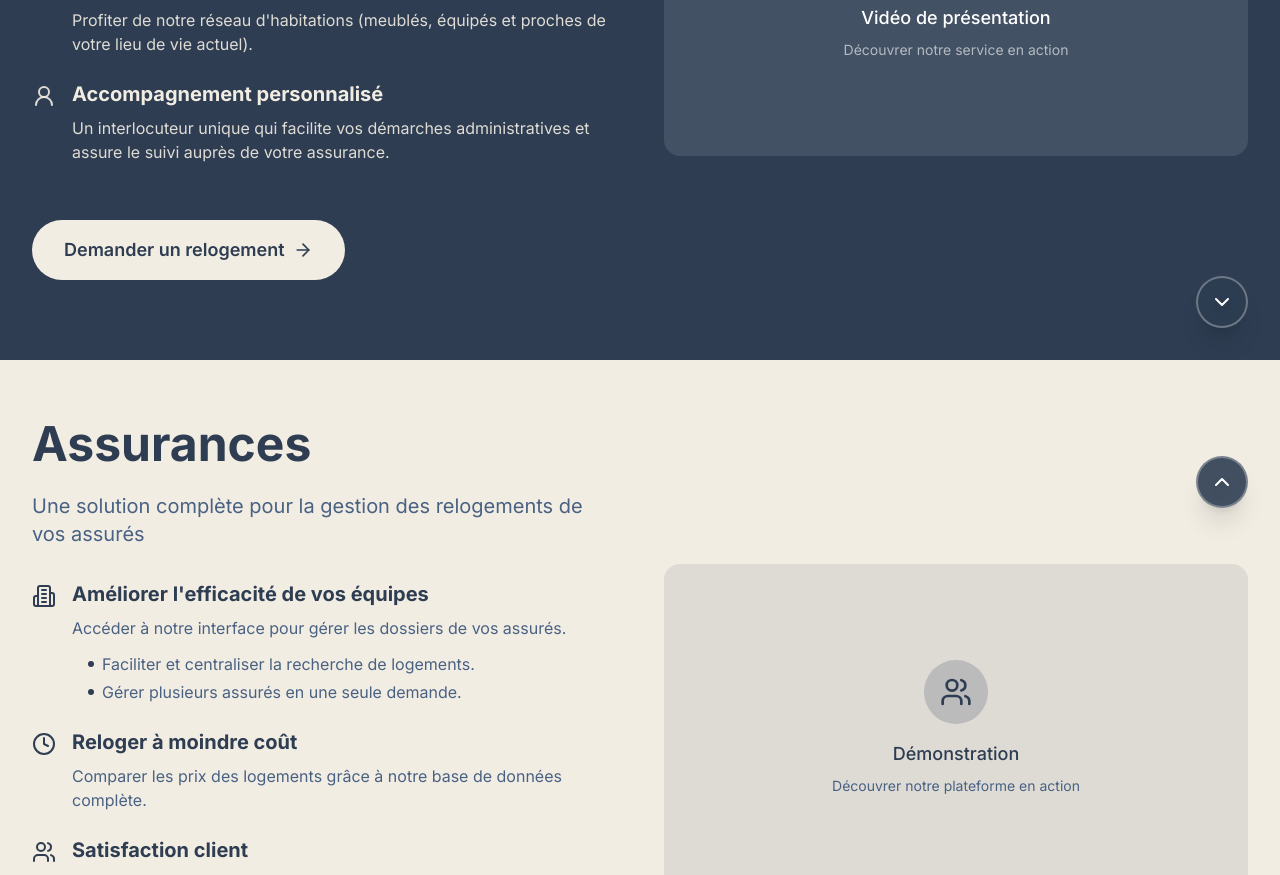
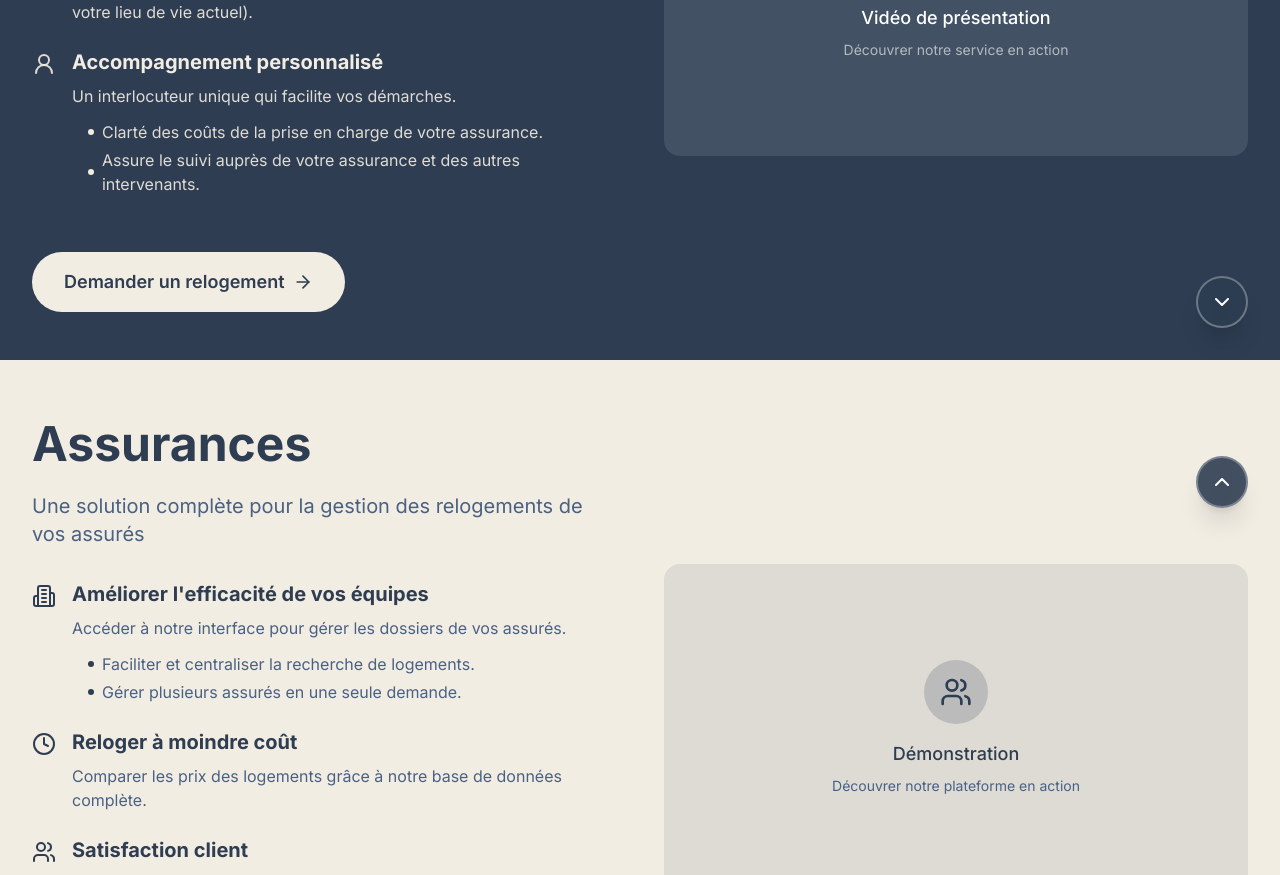
Before and after one commit to valcourgeau/sini, a Next.js app: page / in a window 1280 px wide. Shown: the part 1177-2052 px from the top of the page. Built offline with nearby package versions, Linux system fonts and the light colour scheme.

Commit message:
feat: some adjustment to landing

```diff
--- a/src/app/page.tsx
+++ b/src/app/page.tsx
@@ -175,8 +175,18 @@ export default function HomePage() {
                   <div>
                     <h3 className="text-xl font-bold mb-2 text-secondary">Accompagnement personnalisé</h3>
                     <p className="text-secondary/90">
-                      Un interlocuteur unique qui facilite vos démarches administratives et assure le suivi auprès de votre assurance.
+                      Un interlocuteur unique qui facilite vos démarches.
                     </p>
+                    <ul className="text-secondary/90 mt-3 space-y-1 ml-4">
+                      <li className="flex items-center gap-2">
+                        <span className="w-1.5 h-1.5 bg-secondary rounded-full"></span>
+                        Clarté des coûts de la prise en charge de votre assurance.
+                      </li>
+                      <li className="flex items-center gap-2">
+                        <span className="w-1.5 h-1.5 bg-secondary rounded-full"></span>
+                        Assure le suivi auprès de votre assurance et des autres intervenants.
+                      </li>
+                    </ul>
                   </div>
                 </div>
               </div>
```
